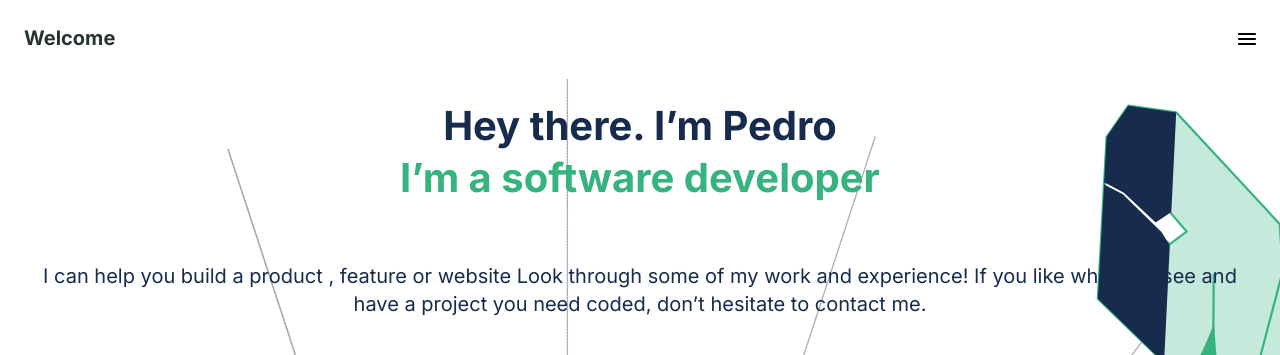
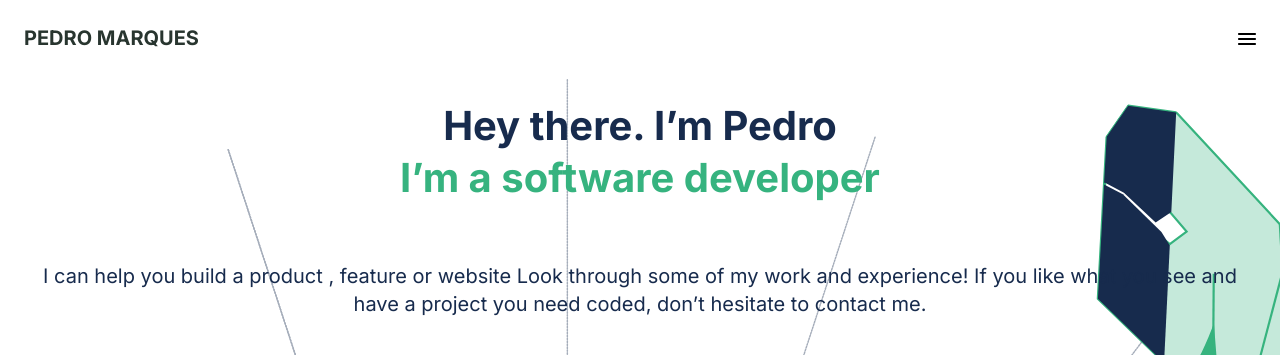
Before and after one commit to ppmarq1/Setup-and-Mobile-Version-skeleton, a website: page index.html in a window 1280 px wide. Shown: the top 355 px of the page. Drawn offline with Linux system fonts and the light colour scheme.

Commit message:
Update index.html with the new logo and README.md updated

```diff
--- a/index.html
+++ b/index.html
@@ -9,7 +9,7 @@
   </head>
   <body>
     <header class="header">
-      <a href="#"><h4>Welcome</h4></a>
+      <a href="#"><h4>PEDRO MARQUES</h4></a>
       <nav><img src="images/menu.svg" alt="Menu"></nav>
     </header>
     <section class="main">
```
Also changed, not shown: README.md.
